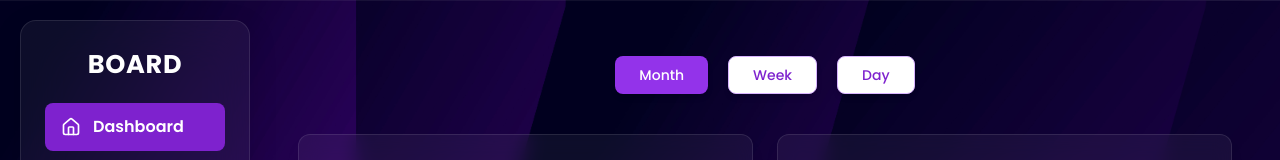
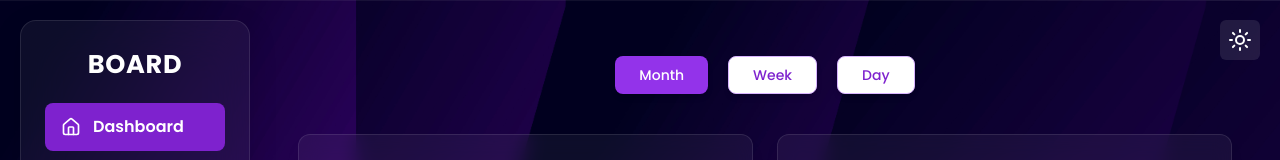
Before and after one commit to roninstack101/analytics, a React (Create React App) app: page / in a window 1280 px wide. Shown: the top 160 px of the page. Built offline with nearby package versions, Linux system fonts and the light colour scheme.

Commit message:
dark and white mode

```diff
--- a/src/App.css
+++ b/src/App.css
@@ -4,6 +4,6 @@ body {
   padding: 0;
   font-family: 'Poppins','Inter', sans-serif;
   box-sizing: border-box;
-  background: url('/public/background-1.jpg') no-repeat top fixed;
+  background: url('/public/windows\ 11.jpg') no-repeat top fixed;
   background-size: cover;
 }
--- a/src/Component/Header/sidebar.js
+++ b/src/Component/Header/sidebar.js
@@ -1,4 +1,4 @@
-import { useState } from "react";
+import { useState, useEffect } from "react";
 import { Link, useLocation } from "react-router-dom";
 import {
   Home,
@@ -9,12 +9,15 @@ import {
   UserPlus,
   Menu,
   X,
+  Sun,
+  Moon,
 } from "lucide-react";
 
 const Sidebar = () => {
   const location = useLocation();
   const currentPath = location.pathname;
   const [open, setOpen] = useState(false);
+  const [darkMode, setDarkMode] = useState(true); // true = Dark by default
 
   const menuItems = [
     { name: "Dashboard", icon: Home, path: "/" },
@@ -25,6 +28,13 @@ const Sidebar = () => {
     { name: "Sign Up", icon: UserPlus, path: "/signup" },
   ];
 
+  useEffect(() => {
+    document.body.style.background = darkMode
+      ? "url('/background-1.jpg') no-repeat top fixed"
+      : "url('/windows 11.jpg') no-repeat top fixed";
+    document.body.style.backgroundSize = "cover";
+  }, [darkMode]);
+
   return (
     <>
       {/* Mobile Toggle Button */}
@@ -33,6 +43,15 @@ const Sidebar = () => {
         className="md:hidden fixed top-5 left-5 z-50 p-2 bg-white/10 backdrop-blur rounded-md text-white"
       >
         {open ? <X /> : <Menu />}
+      </button>
+
+      {/* Dark Mode Toggle */}
+      <button
+        onClick={() => setDarkMode(!darkMode)}
+        className="fixed top-5 right-5 z-50 p-2 rounded-md text-white bg-white/10 backdrop-blur"
+        title={darkMode ? "Switch to Light Mode" : "Switch to Dark Mode"}
+      >
+        {darkMode ? <Sun /> : <Moon />}
       </button>
 
       {/* Sidebar */}
```
Also changed, not shown: public/windows 11.jpg (renamed from windows 11.jpg), 1 other file (tests, documents, lock files or other folders). Lines whose indentation alone changed are shown as unchanged.
